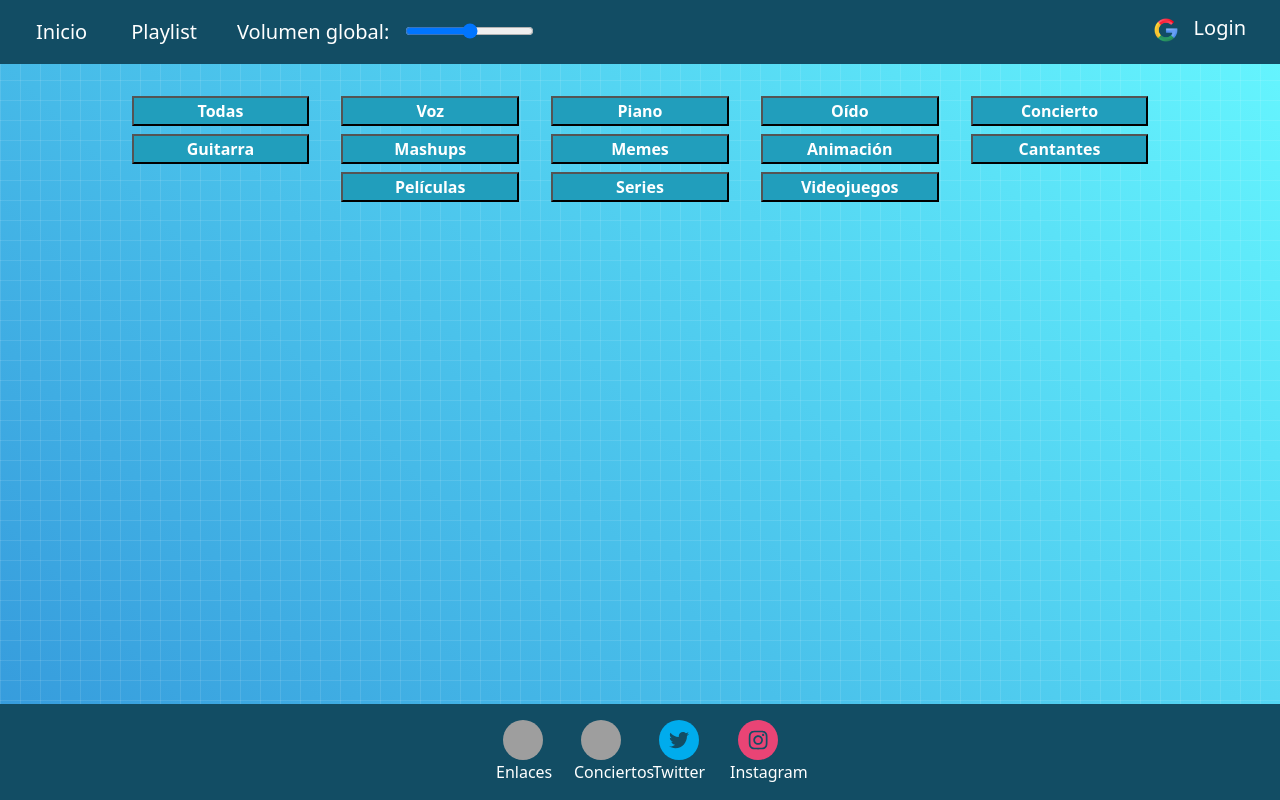
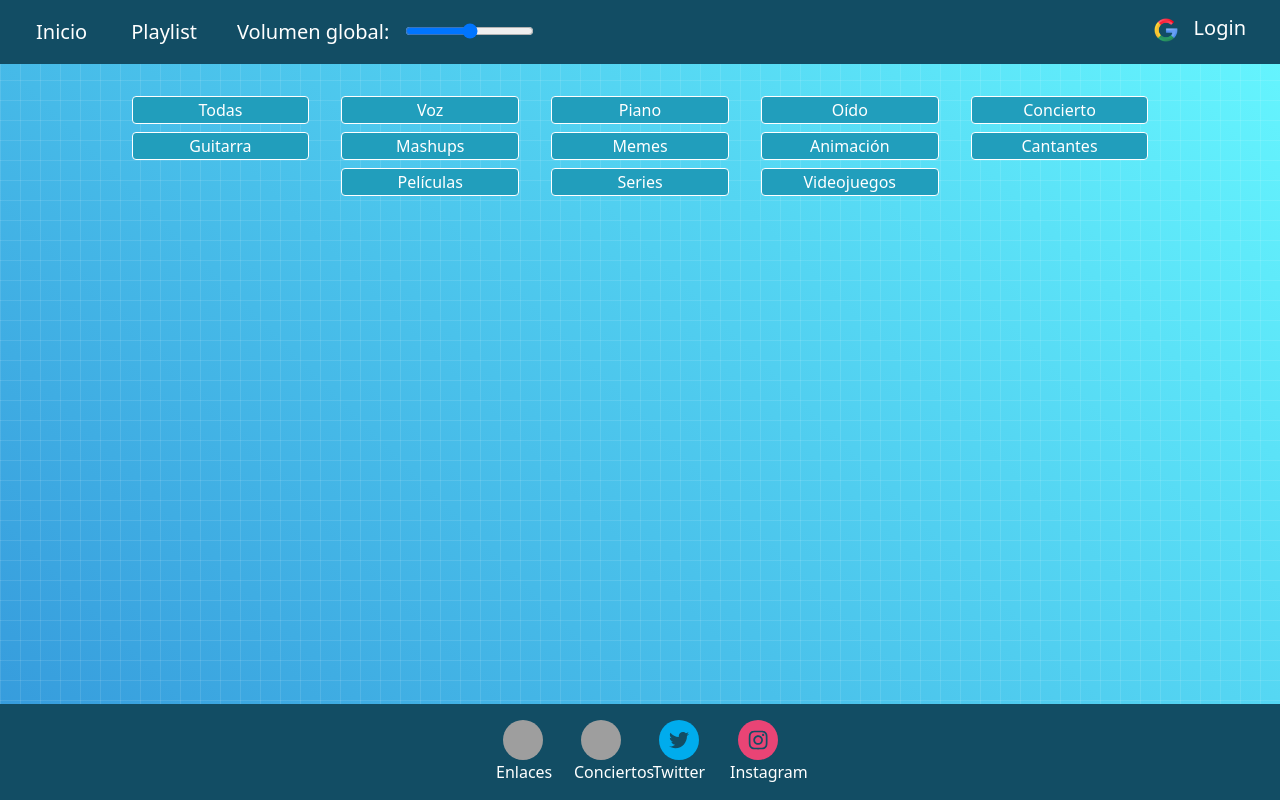
Before and after one commit to RafaelJoseOL/eleskyRepo, a React (Create React App) app: page /Playlist in a window 1280 px wide. Built offline with nearby package versions, Linux system fonts and the light colour scheme; no server answers; the database is empty; grey boxes are pictures that could not be loaded; a web font is replaced by a local one.

Commit message:
Playlist buttons

```diff
--- a/src/App.css
+++ b/src/App.css
@@ -104,10 +104,6 @@ footer {
   background-color: var(--color4);
   color: black;
 }
-
-/* .tagCheckbox:has(input:checked) {
-  background-color: #1BB8F7;
-} */
 
 .Btn {
   width: 50px;
@@ -340,9 +336,14 @@ footer {
 
 .buttonPlaylist {
   background-color: var(--color2);
-  z-index: 0;
   color: var(--color4);
-  font-weight: bold;
+  border-radius: 4px;
+  border: 1px solid #fff;
+}
+
+.buttonPlaylistSelected {
+  background-color: var(--color4);
+  color: black;
 }
 
 /* Album */
--- a/src/components/songcardPlaylist.jsx
+++ b/src/components/songcardPlaylist.jsx
@@ -99,32 +99,11 @@ export const SongCardPlaylist = ({ songs, volumen, useEff }) => {
                         <button className='playlistButton rounded-circle' id="play" onClick={() => handlePlayPause(false)}><FontAwesomeIcon icon={faPause} /></button>
                     )}
                     <button className='playlistButton rounded-circle' id="next-song" onClick={() => handleChangeSong(currSong + 1)}><FontAwesomeIcon icon={faForward} /></button>
-                    <button className='playlistButton rounded-circle' id="download-song" onClick={() => {
-                        const a = document.createElement('a');
-                        const songRef = ref(storage, songs[currSong].song_file)
-                        getDownloadURL(songRef)
-                            .then((url) => {
-                                a.href = url;
-                                a.download = `${songs[currSong].song_name}.mp3`;
-                                a.target = "_blank"
-                                a.click();
-                            })
-                            .catch((error) => {
-                                switch (error.code) {
-                                    case 'storage/object-not-found':
-                                        break;
-                                    case 'storage/unauthorized':
-                                        break;
-                                    case 'storage/canceled':
-                                        break;
-                                    case 'storage/unknown':
-                                        break;
-                                    default:
-                                        break;
-                                }
-                            })
-                    }}><FontAwesomeIcon icon={faDownload}
-                        />
+                    <button
+                        className='playlistButton rounded-circle'
+                        id="download-song"
+                        onClick={() => { window.open(songs[currSong].song_file, "_blank") }}>
+                        <FontAwesomeIcon icon={faDownload} />
                     </button>
                     <audio
                         ref={audioRef}
--- a/src/pages/playlist/playlist.jsx
+++ b/src/pages/playlist/playlist.jsx
@@ -6,6 +6,7 @@ export const Playlist = ({ listOfSongs, isLogged, userLikedSongs, volumen, listO
   const [randomizedSongs, setRandomizedSongs] = useState([]);
   const [filteredSongs, setFilteredSongs] = useState([]);
   const [useEff, setUseEff] = useState(false);
+  const [selectedButton, setSelectedButton] = useState(null);
 
   useEffect(() => {
     const shuffleAndSetRandomizedSongs = () => {
@@ -24,20 +25,21 @@ export const Playlist = ({ listOfSongs, isLogged, userLikedSongs, volumen, listO
       setFilteredSongs(listOfSongs.filter(song => song.song_tags.includes(tag)));
     }
     setUseEff(!useEff);
+    setSelectedButton(tag);
   };
 
   return (
     <div className='col-10 mx-auto z-0 text-center'>
       <div className='mt-4'>
         {isLogged && (
-          <button className='col-4 mt-2 col-xl-2 mx-1 mx-xl-3 buttonPlaylist' onClick={() => randomizeOrder("liked")}>Favoritas</button>
+          <button className={`col-4 mt-2 col-xl-2 mx-1 mx-xl-3 buttonPlaylist ${selectedButton === "liked" && 'buttonPlaylistSelected'}`} onClick={() => randomizeOrder("liked")}>Favoritas</button>
         )}
-        <button className='col-4 mt-2 col-xl-2 mx-1 mx-xl-3 buttonPlaylist' onClick={() => randomizeOrder("todo")}>Todas</button>
+        <button className={`col-4 mt-2 col-xl-2 mx-1 mx-xl-3 buttonPlaylist ${selectedButton === "todo" && 'buttonPlaylistSelected'}`} onClick={() => randomizeOrder("todo")}>Todas</button>
         {defaultTags.map((tag, index) => (
-          <button key={index} className='col-4 mt-2 col-xl-2 mx-1 mx-xl-3 buttonPlaylist' onClick={() => randomizeOrder(tag)}>{tag}</button>
+          <button key={index} className={`col-4 mt-2 col-xl-2 mx-1 mx-xl-3 buttonPlaylist ${selectedButton === tag && 'buttonPlaylistSelected'}`} onClick={() => randomizeOrder(tag)}>{tag}</button>
         ))}
         {listOfTags.map((tag, index) => (
-          <button className='col-4 mt-2 col-xl-2 mx-1 mx-xl-3 buttonPlaylist' onClick={() => randomizeOrder(tag)} key={index}>{tag}</button>
+          <button className={`col-4 mt-2 col-xl-2 mx-1 mx-xl-3 buttonPlaylist ${selectedButton === tag && 'buttonPlaylistSelected'}`} onClick={() => randomizeOrder(tag)} key={index}>{tag}</button>
         ))}
       </div>
       <div className='my-4 d-flex justify-content-center'>
```
Also changed, not shown: 12 other files (tests, documents, lock files or other folders).
